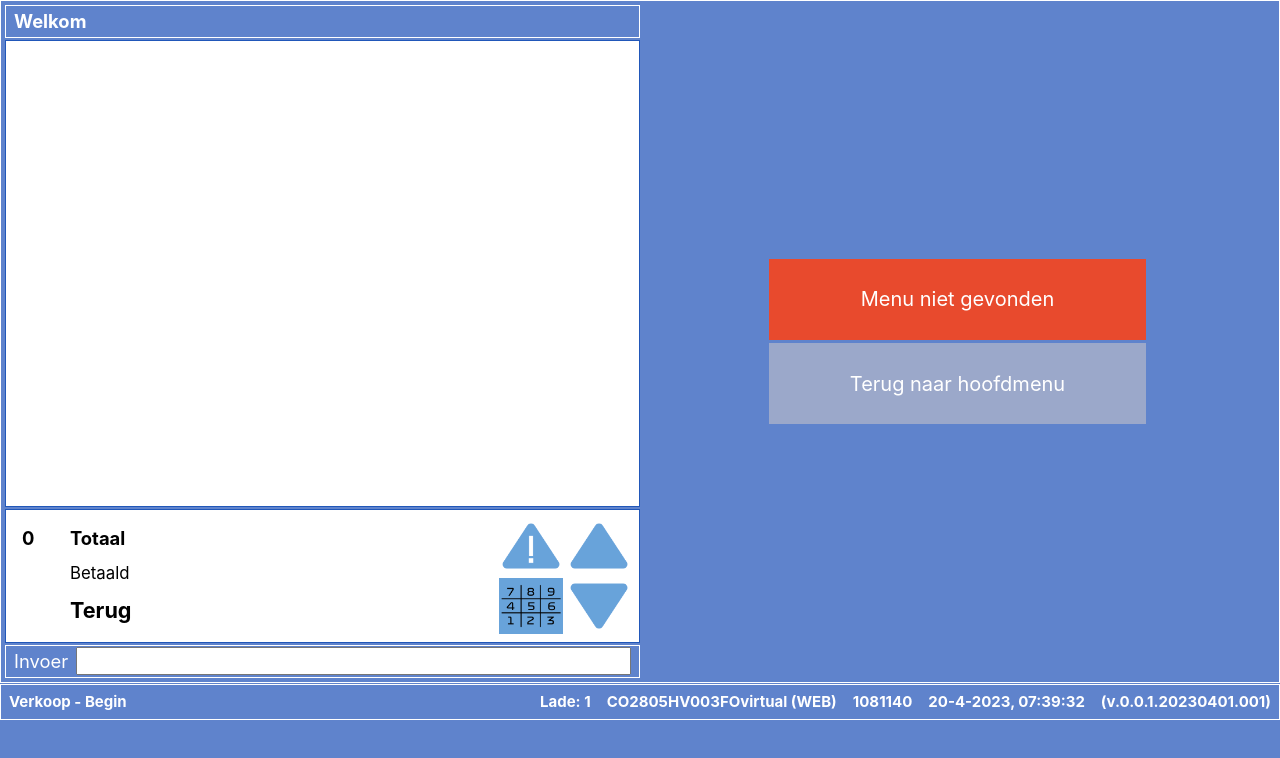
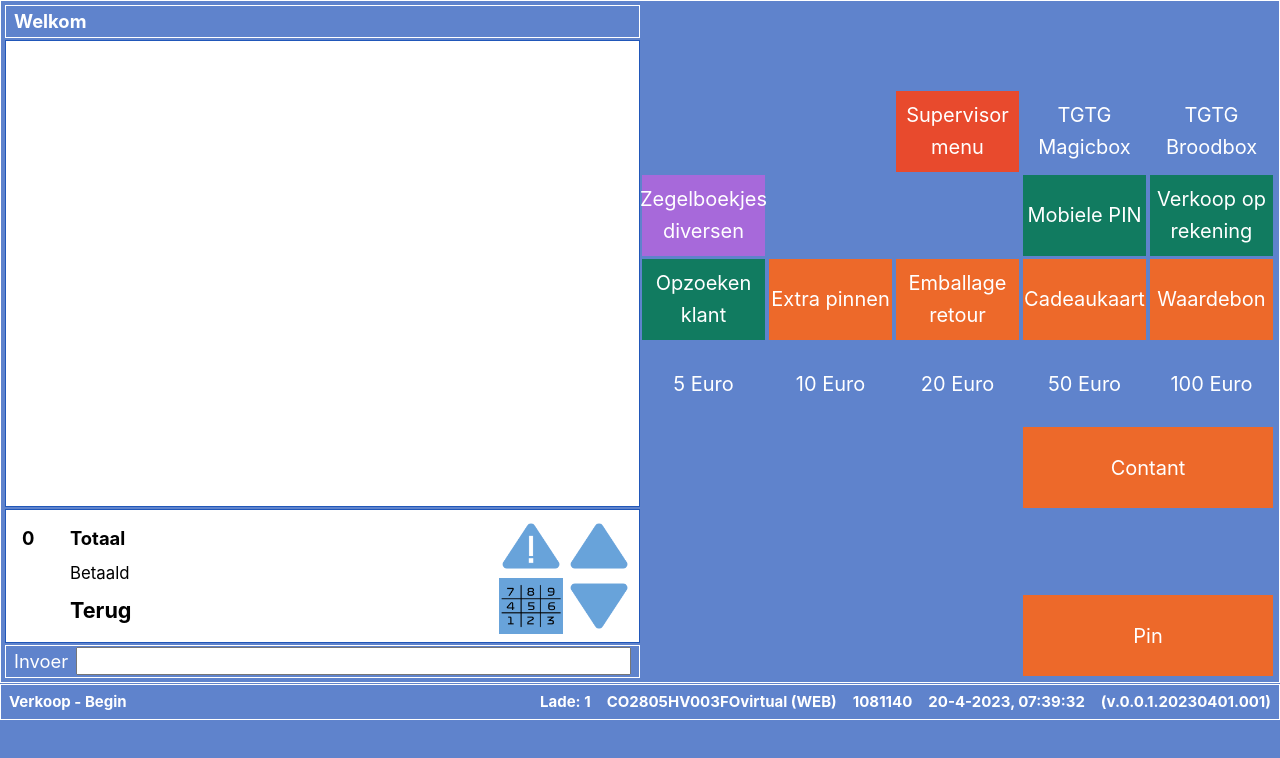
Before and after one commit to MarkMolenmaker/vue-copos, a Vue app: page /#/afrekenen in a window 1280 px wide. Shown: the top 758 px of the page. Built offline with nearby package versions, Linux system fonts and the light colour scheme.

Commit message:
Added AfrekenenMenu

```diff
--- /dev/null
+++ b/src/components/Menus/AfrekenenMenu.vue
@@ -0,0 +1,45 @@
+<template>
+    <MenuPanel rows="8" row-size="5" :buttons="buttons" />
+</template>
+
+<script>
+import MenuPanel from "@/components/Menus/MenuPanel.vue";
+import { Button } from "@/util/Button";
+
+export default {
+    name: "AfrekenenMenu",
+    data () {
+        return {
+            buttons: [ // 0-7 : 0-4
+                new Button('Supervisor menu', 'red', '/supervisor_menu', 1, 2, 1),
+                new Button('TGTG Magicbox', 'transparent', '/tgtg_magicbox', 1, 3, 1),
+                new Button('TGTG Broodbox', 'transparent', '/tgtg_broodbox', 1, 4, 1),
+
+                new Button('Zegelboekjes diversen', 'purple', '/zegelboekjes_diversen', 2, 0, 1),
+                new Button('Mobiele PIN', 'dark-green', '/mobiele_pin', 2, 3, 1),
+                new Button('Verkoop op rekening', 'dark-green', '/verkoop_op_rekening', 2, 4, 1),
+
+                new Button('Opzoeken klant', 'dark-green', '/opzoeken_klant', 3, 0, 1),
+                new Button('Extra pinnen', 'orange', '/extra_pinnen', 3, 1, 1),
+                new Button('Emballage retour', 'orange', '/emballage_retour', 3, 2, 1),
+                new Button('Cadeaukaart', 'orange', '/cadeaukaart', 3, 3, 1),
+                new Button('Waardebon', 'orange', '/waardebon', 3, 4, 1),
+
+                new Button('5 Euro', 'transparent', '/pay_5_euros', 4, 0, 1),
+                new Button('10 Euro', 'transparent', '/pay_10_euros', 4, 1, 1),
+                new Button('20 Euro', 'transparent', '/pay_20_euros', 4, 2, 1),
+                new Button('50 Euro', 'transparent', '/pay_50_euros', 4, 3, 1),
+                new Button('100 Euro', 'transparent', '/pay_100_euros', 4, 4, 1),
+
+                new Button('Contant', 'orange', '/pay_cash', 5, 3, 2),
+                new Button('Pin', 'orange', '/pay_pin', 7, 3, 2),
+            ]
+        }
+    },
+    components: {MenuPanel}
+}
+</script>
+
+<style scoped>
+
+</style>
--- a/src/router/index.js
+++ b/src/router/index.js
@@ -3,10 +3,12 @@ import {createRouter, createWebHashHistory} from 'vue-router'
 import NotFoundMenu from "@/components/Menus/NotFoundMenu.vue";
 import DefaultMenu from "@/components/Menus/DefaultMenu.vue";
 import SupervisorMenu from "@/components/Menus/SupervisorMenu.vue";
+import AfrekenenMenu from "@/components/Menus/AfrekenenMenu.vue";
 
 const routes = [
     { path: '/', component: DefaultMenu },
     { path: '/supervisor_menu', component: SupervisorMenu },
+    { path: '/afrekenen', component: AfrekenenMenu },
 
     // Lazy loading
     { path: '/afmelden', component: () => import('@/components/Menus/ActionOnly/Afmelden.vue')  },
```
